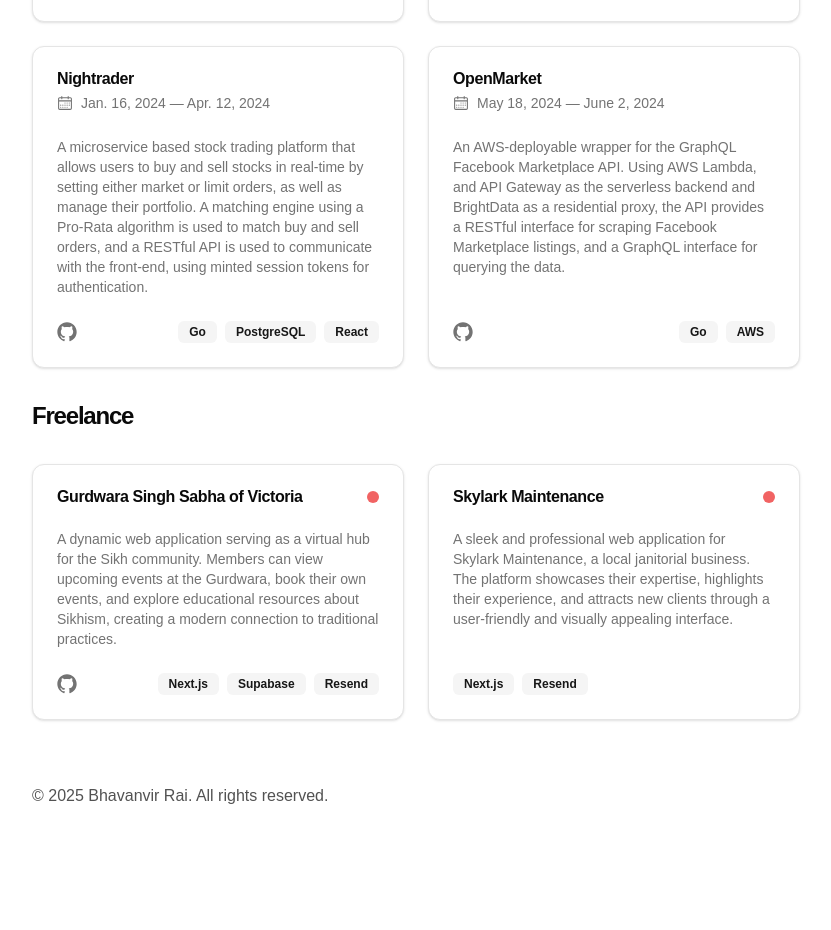
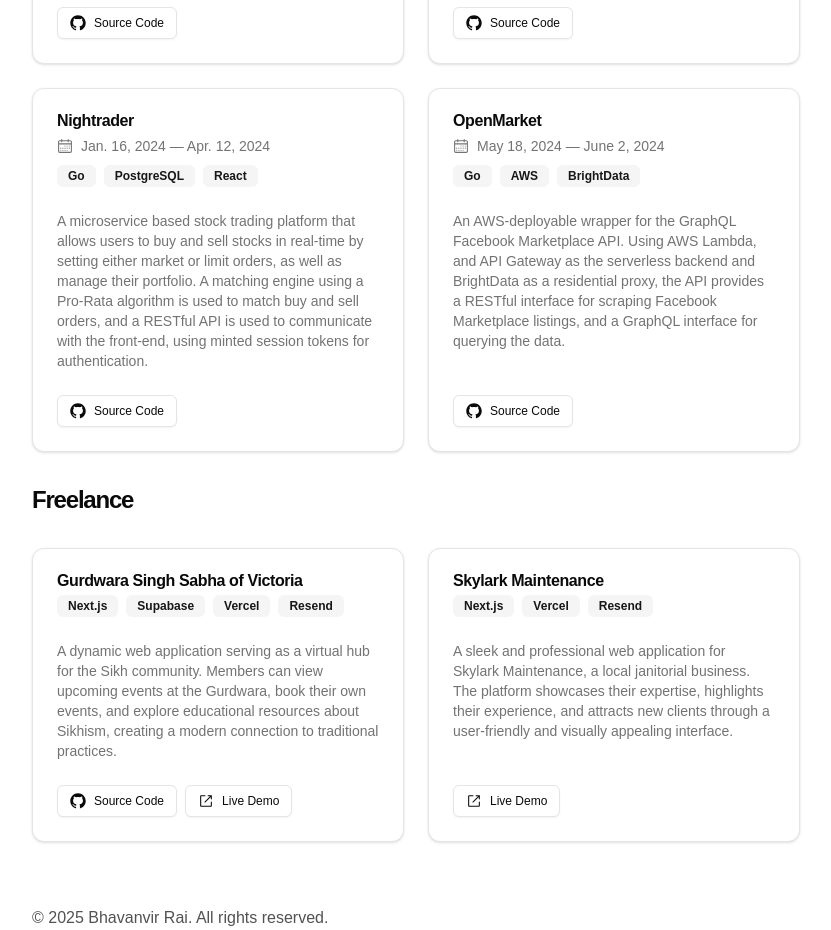
Before and after one commit to bhavanvir/portfolio-site, a Next.js app in the folder portfolio-site/: page /projects in a window 1280 px wide. Shown: the part 480-1410 px from the top of the page, without its empty margins (224-1055 px from the left). Before the commit the page ends 1288 px from the top, so only its background shows below. Built offline with nearby package versions, Linux system fonts and the light colour scheme.

Commit message:
Update projects section to fit aesthetic

```diff
--- a/portfolio-site/app/projects/page.tsx
+++ b/portfolio-site/app/projects/page.tsx
@@ -7,7 +7,12 @@ import {
   CardFooter,
 } from "@/components/ui/card";
 import Link from "next/link";
-import { GitHubLogoIcon, CalendarIcon } from "@radix-ui/react-icons";
+import {
+  GitHubLogoIcon,
+  CalendarIcon,
+  ExternalLinkIcon,
+} from "@radix-ui/react-icons";
+import { Button } from "@/components/ui/button";
 import { Badge } from "@/components/ui/badge";
 
 export const metadata = {
@@ -51,7 +56,7 @@ export default function Projects() {
       github: "https://github.com/bhavanvir/openmarket",
       description:
         "An AWS-deployable wrapper for the GraphQL Facebook Marketplace API. Using AWS Lambda, and API Gateway as the serverless backend and BrightData as a residential proxy, the API provides a RESTful interface for scraping Facebook Marketplace listings, and a GraphQL interface for querying the data.",
-      tags: ["Go", "AWS"],
+      tags: ["Go", "AWS", "BrightData"],
     },
   ];
 
@@ -63,7 +68,7 @@ export default function Projects() {
       liveUrl: "https://www.singhsabha.net/",
       description:
         "A dynamic web application serving as a virtual hub for the Sikh community. Members can view upcoming events at the Gurdwara, book their own events, and explore educational resources about Sikhism, creating a modern connection to traditional practices.",
-      tags: ["Next.js", "Supabase", "Resend"],
+      tags: ["Next.js", "Supabase", "Vercel", "Resend"],
     },
     {
       id: 2,
@@ -71,7 +76,7 @@ export default function Projects() {
       liveUrl: "https://www.skylarkmaintenance.ca/",
       description:
         "A sleek and professional web application for Skylark Maintenance, a local janitorial business. The platform showcases their expertise, highlights their experience, and attracts new clients through a user-friendly and visually appealing interface.",
-      tags: ["Next.js", "Resend"],
+      tags: ["Next.js", "Vercel", "Resend"],
     },
   ];
 
@@ -83,9 +88,19 @@ export default function Projects() {
           <Card key={project.id} className="flex flex-col">
             <CardHeader>
               <CardTitle>{project.title}</CardTitle>
-              <CardDescription className="flex items-center">
+              <CardDescription className="grid grid-rows-2 gap-2">
+                <div className="flex items-center">
                   <CalendarIcon className="h-4 w-4 mr-2" />
                   {project.date}
+                </div>
+
+                <div className="flex flex-wrap gap-2 w-full">
+                  {project.tags.map((tag, index) => (
+                    <Badge key={index} variant="secondary">
+                      {tag}
+                    </Badge>
+                  ))}
+                </div>
               </CardDescription>
             </CardHeader>
             <CardContent>
@@ -94,23 +109,20 @@ export default function Projects() {
                 className="text-sm text-muted-foreground"
               />
             </CardContent>
-            <CardFooter className="mt-auto flex flex-wrap justify-between items-center">
-              <div className="flex flex-wrap gap-2">
+            <CardFooter className="mt-auto flex flex-col gap-4">
+              <div className="flex flex-wrap gap-2 w-full">
+                {project.github && (
+                  <Button variant="outline" size="sm" asChild>
                     <Link
-                  className="transition-colors duration-200 text-neutral-500 hover:text-neutral-800 dark:hover:text-neutral-100"
+                      href={project.github}
+                      target="_blank"
                       rel="noopener noreferrer"
-                  target="_blank"
-                  href={project.github}
                     >
-                  <GitHubLogoIcon className="h-5 w-5" />
+                      <GitHubLogoIcon />
+                      Source Code
                     </Link>
-              </div>
-              <div className="flex flex-wrap gap-2 mt-2 sm:mt-0">
-                {project.tags.map((tag, index) => (
-                  <Badge key={index} variant="secondary">
-                    {tag}
-                  </Badge>
-                ))}
+                  </Button>
+                )}
               </div>
             </CardFooter>
           </Card>
@@ -122,18 +134,17 @@ export default function Projects() {
       </h1>
       <div className="grid grid-cols-1 md:grid-cols-2 gap-6 mb-8">
         {freelanceProjects.map((project) => (
-          <Link
-            href={project.liveUrl}
-            key={project.id}
-            target="_blank"
-            className="group block h-full"
-          >
-            <Card className="flex flex-col h-full hover:bg-accent hover:text-accent-foreground transition-colors duration-200">
+          <Card key={project.id} className="flex flex-col h-full">
             <CardHeader>
-                <CardTitle className="flex justify-between items-center">
-                  {project.title}
-                  <div className="h-3 w-3 rounded-full bg-red-500 animate-pulse" />
-                </CardTitle>
+              <CardTitle>{project.title}</CardTitle>
+
+              <CardDescription className="flex flex-wrap gap-2 w-full">
+                {project.tags.map((tag, index) => (
+                  <Badge key={index} variant="secondary">
+                    {tag}
+                  </Badge>
+                ))}
+              </CardDescription>
             </CardHeader>
             <CardContent className="flex-grow">
               <p
@@ -141,29 +152,35 @@ export default function Projects() {
                 className="text-sm text-muted-foreground"
               />
             </CardContent>
-              <CardFooter className="mt-auto flex flex-wrap justify-between items-center">
+            <CardFooter className="mt-auto flex flex-col gap-4">
+              <div className="flex flex-wrap gap-2 w-full">
                 {project.github && (
-                  <div className="flex flex-wrap gap-2">
+                  <Button variant="outline" size="sm" asChild>
                     <Link
-                      className="transition-colors duration-200 text-neutral-500 hover:text-neutral-800 dark:hover:text-neutral-100"
+                      href={project.github}
+                      target="_blank"
                       rel="noopener noreferrer"
+                    >
+                      <GitHubLogoIcon />
+                      Source Code
+                    </Link>
+                  </Button>
+                )}
+                {project.liveUrl && (
+                  <Button variant="outline" size="sm" asChild>
+                    <Link
+                      href={project.liveUrl}
                       target="_blank"
-                      href={project.github}
+                      rel="noopener noreferrer"
                     >
-                      <GitHubLogoIcon className="h-5 w-5" />
+                      <ExternalLinkIcon />
+                      Live Demo
                     </Link>
-                  </div>
+                  </Button>
                 )}
-                <div className="flex flex-wrap gap-2 mt-2 sm:mt-0">
-                  {project.tags.map((tag, index) => (
-                    <Badge key={index} variant="secondary">
-                      {tag}
-                    </Badge>
-                  ))}
               </div>
             </CardFooter>
           </Card>
-          </Link>
         ))}
       </div>
     </section>
```
Lines whose indentation alone changed are shown as unchanged.
